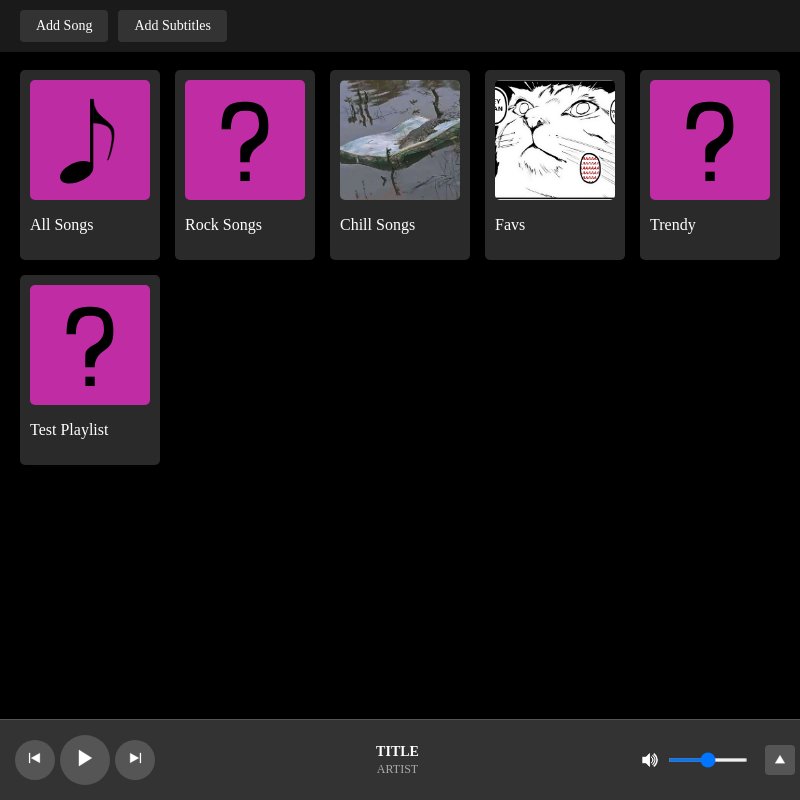
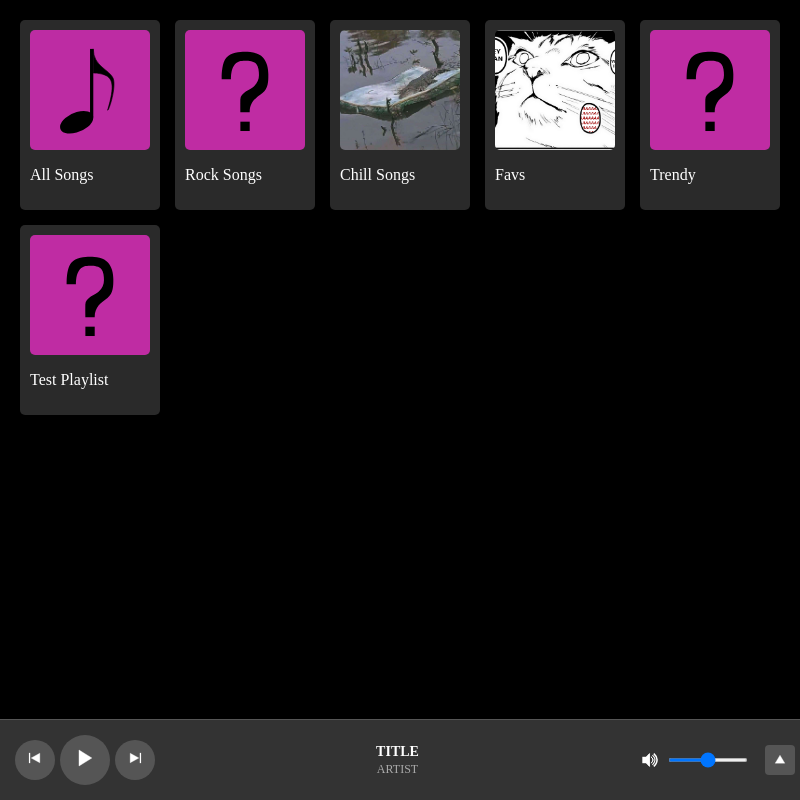
Before and after one commit to 0xDarkStar/CustomApps, an Electron app: page musicPlayer/frontend/html/index.html in a window 800 px wide. Drawn offline with Linux system fonts and the light colour scheme; no server answers.

Commit message:
Removed toolbar at the top of the screen.

```diff
--- a/musicPlayer/frontend/html/index.html
+++ b/musicPlayer/frontend/html/index.html
@@ -5,11 +5,6 @@
         <link href="../styles/dark.css" rel="stylesheet" />
     </head>
     <body>
-        <!-- Toolbar to add songs, subtitles, and enter settings -->
-        <div class="toolbar">
-            <div class="toolbar-btn">Add Song</div>
-            <div class="toolbar-btn">Add Subtitles</div>
-        </div>
         <!-- Playlists -->
         <div class="playlist-grid" id="playlistGrid">
             <div class="playlist">
--- a/musicPlayer/frontend/styles/dark.css
+++ b/musicPlayer/frontend/styles/dark.css
@@ -3,32 +3,6 @@ body {
     color: white;
     margin: 0;
     height: 95vh;
-}
-
-/* Top Bar (settings, file controls, etc.) */
-.toolbar {
-    background-color: #1a1a1a;
-    padding: 10px 20px;
-    position: fixed;
-    top: 0;
-    width: calc(100% - 40px);
-    display: flex;
-    gap: 10px;
-    z-index: 10;
-}
-
-.toolbar-btn {
-    background-color: #333;
-    color: white;
-    border: none;
-    padding: 8px 16px;
-    border-radius: 4px;
-    cursor: pointer;
-    font-size: 14px;
-}
-
-.toolbar-btn:hover {
-    background-color: #444;
 }
 
 /* Playlist Grid */
@@ -38,7 +12,6 @@ body {
     width: calc(100% - 40px);
     max-height: calc(100% - 80px);
     height: auto;
-    top: 50px;
     position: fixed;
     overflow-y: auto;
     display: grid;
```
